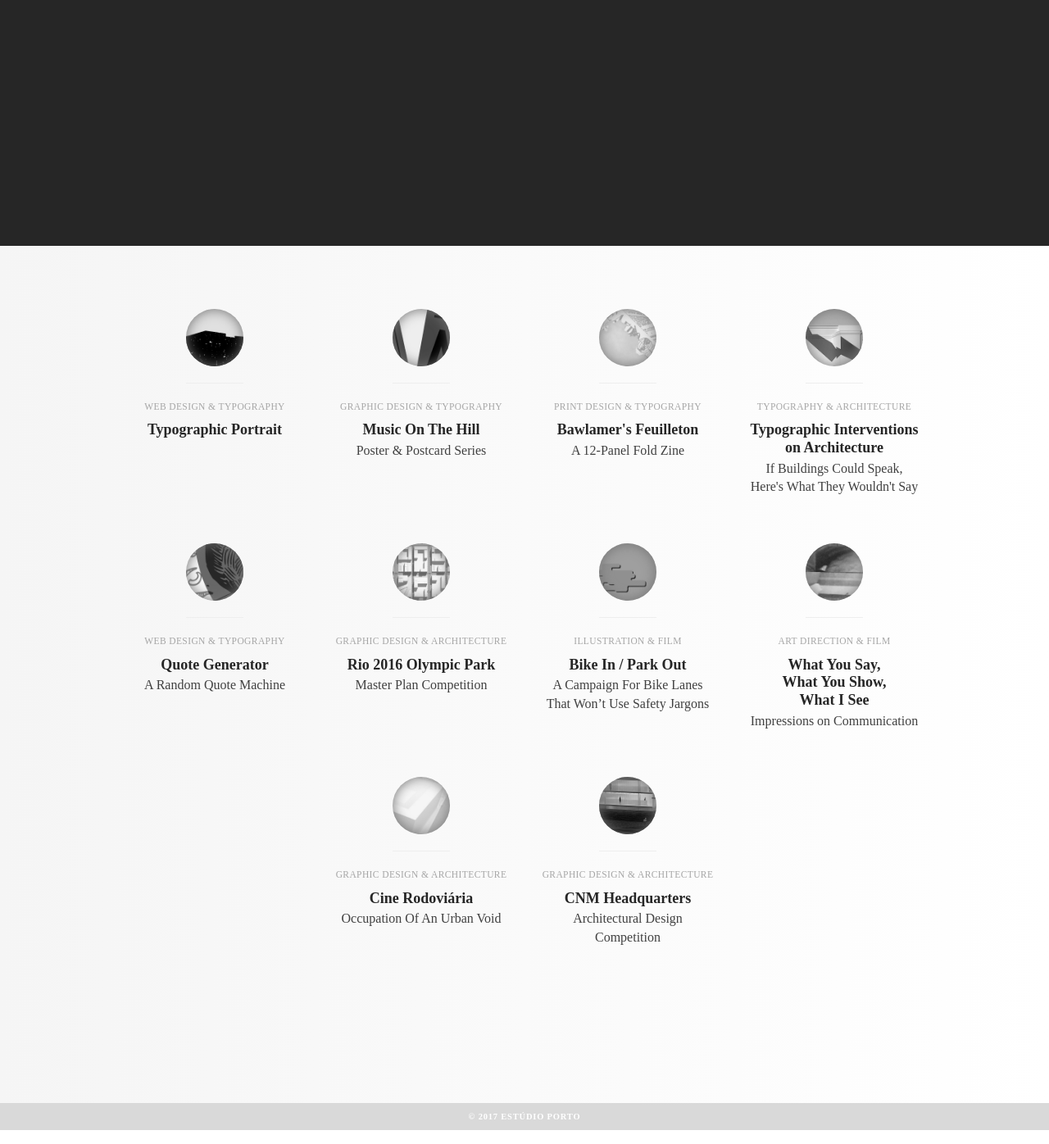
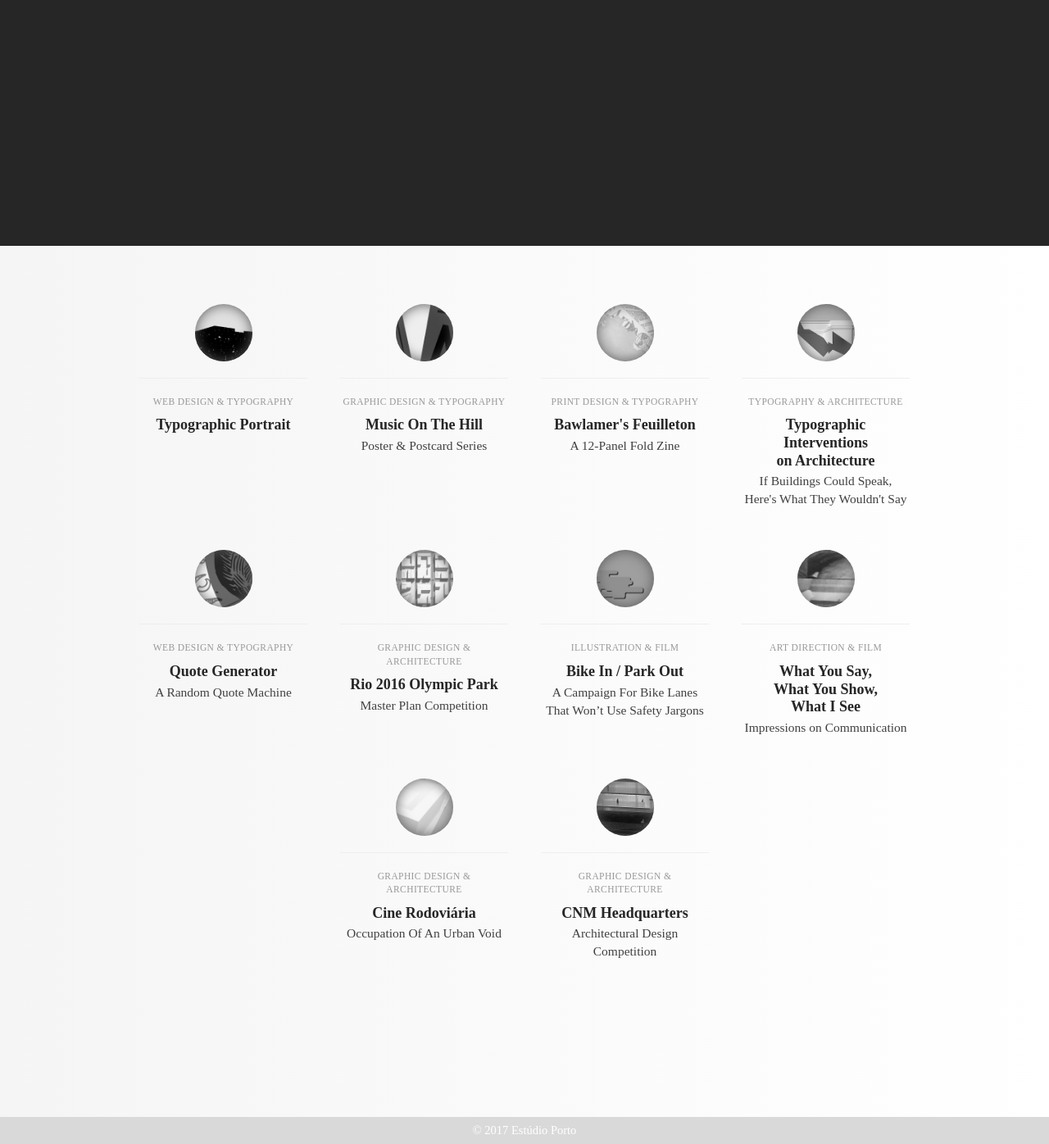
Before and after one commit to carolineportugal/estudioporto, a Jekyll site: the page built from index.html, in a window 1280 px wide. Shown: the whole page at 82% size. Built offline with Jekyll 4.4.1, drawn with Linux system fonts in a browser that asks for light colours; nearby versions of some CDN libraries; some web fonts are replaced.

Commit message:
adds old style numerals to site and tweaks to home page

```diff
--- a/_sass/_home.scss
+++ b/_sass/_home.scss
@@ -117,10 +117,11 @@
   }
 
   .project{
-    margin:2.7rem 2.1rem 0 2.1rem;
+    margin:2.1rem 2rem 0 2rem;
     text-align: center;
     padding-top:2rem;
-    width:210px;
+    width:205px;
+    font-feature-settings: "onum" on;
 
     .image{
       position:relative;
@@ -128,7 +129,6 @@
       width:70px;
       border-radius: 50%;
       margin:0 auto;
-      margin-bottom:2rem;
       filter: grayscale(1);
       transition: $transition-time;
     }
@@ -140,15 +140,12 @@
       width: 100%;
       height:100%;
       border-radius: 50%;
-      box-shadow: inset 0 0 15px lighten(#000, 45%);
-    }
-
-    hr{
-      width:70px;
+      box-shadow: inset 0 0 15px lighten(#000, 35%);
+      z-index: 10;
     }
 
     .type{
-      color:lighten(#000, 65%);
+      color:lighten(#000, 60%);
       text-transform: uppercase;
       font-size: 11.5px;
       letter-spacing: .04rem;
@@ -162,7 +159,7 @@
     }
 
     .subtitle{
-      font-size:16px;
+      font-size:15.5px;
       @include regular();
       color:lighten(#000, 25%);
     }
--- a/_sass/_info-modal.scss
+++ b/_sass/_info-modal.scss
@@ -34,6 +34,7 @@
 
   .modal-content{
     border:0px;
+    font-feature-settings: "onum" on;
   }
 
   .modal-header{
--- a/css/main.scss
+++ b/css/main.scss
@@ -50,11 +50,10 @@
 
   p{
     margin:0;
-    text-transform: uppercase;
-    @include bold();
+    @include regular();
     color:#fff;
-    font-size: 10.5px;
-    letter-spacing: 0.08rem;
+    font-size: 14.5px;
+    font-feature-settings: "onum" on;
   }
 
 }
```
